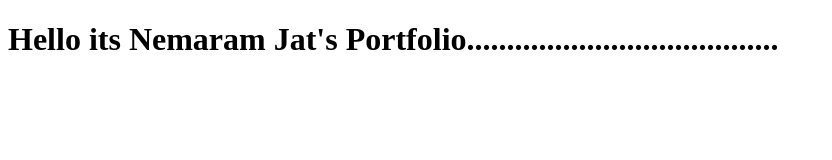
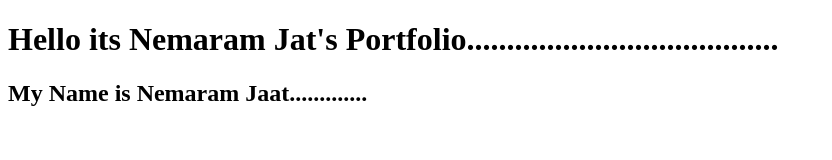
Before and after one commit to NemaramJat/portfolio, a plain HTML site: page index.html in a window 1280 px wide. Shown: the whole page, without its empty margins (0-832 px from the left). Drawn offline with Linux system fonts and the light colour scheme.

Commit message:
update index.html

```diff
--- a/index.html
+++ b/index.html
@@ -5,5 +5,6 @@
     </head>
     <body>
         <h1>Hello its Nemaram Jat's Portfolio.......................................</h1>
+        <h2>My Name is Nemaram Jaat.............</h2>
     </body>
 </html>
```
